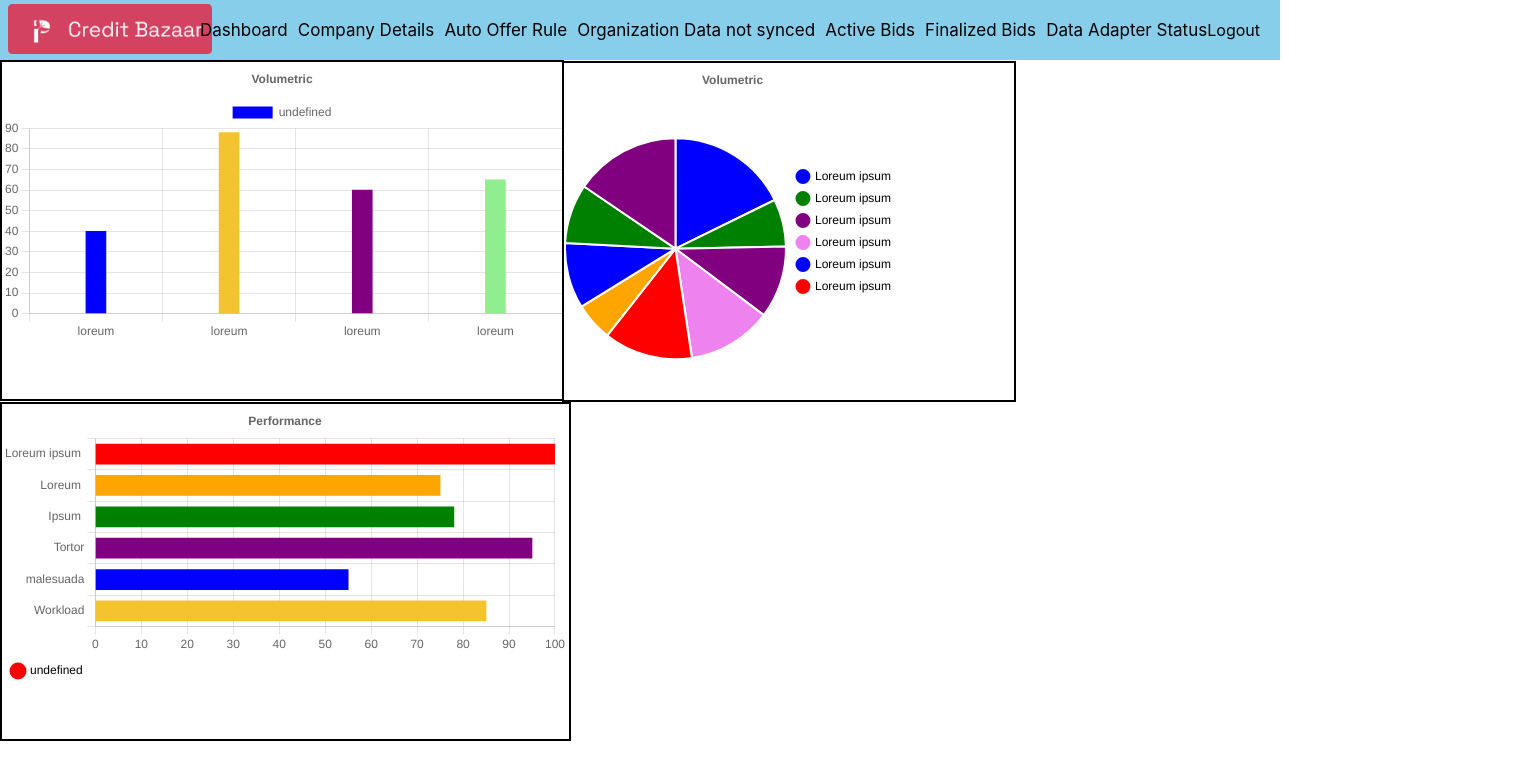
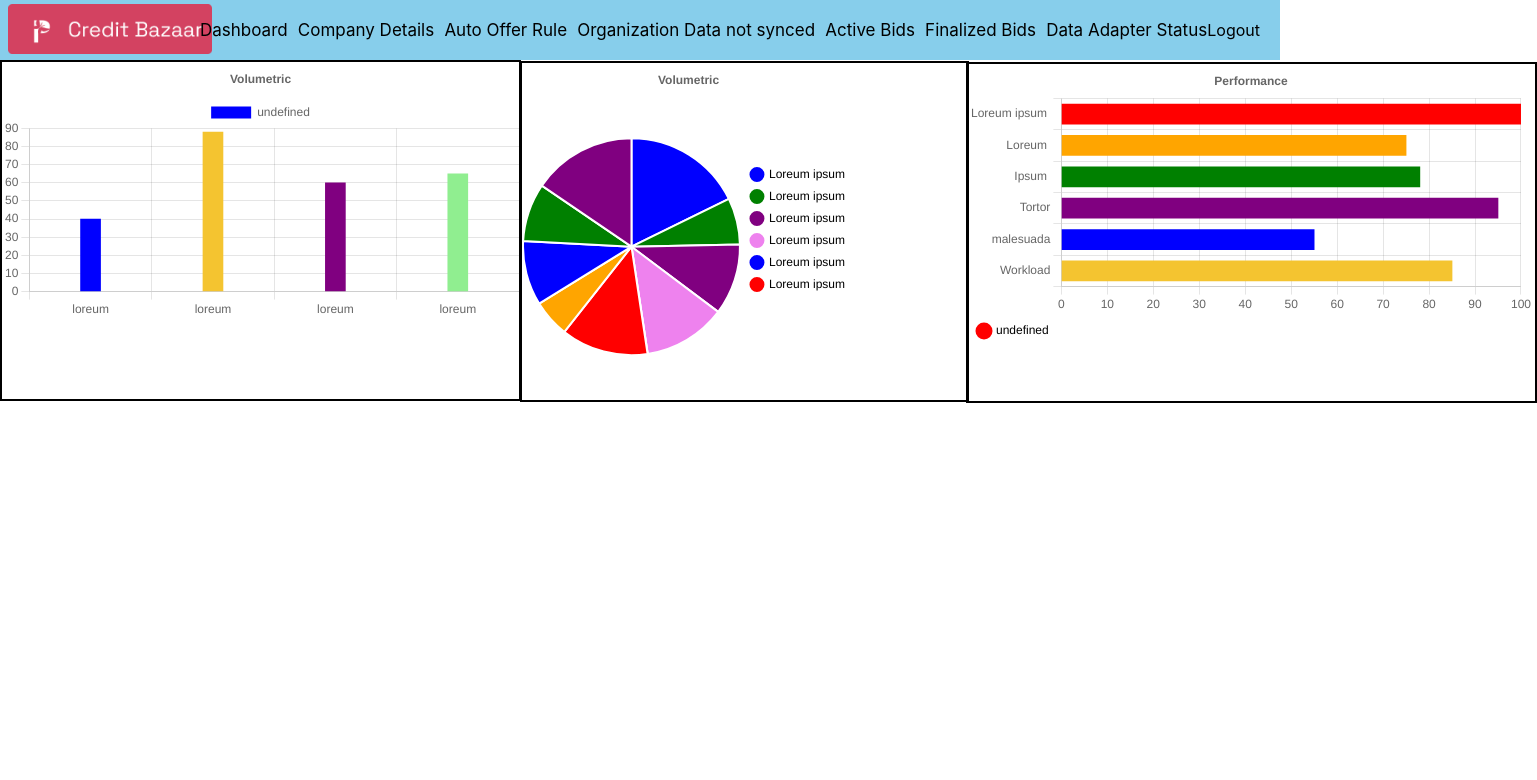
Before and after one commit to Ankur-cell-coder/Credit_comapny, a React (Create React App) app: page / in a window 1280 px wide. Shown: the top 780 px of the page, 1537 px wide, since content can reach past the window. Built offline with nearby package versions, Linux system fonts and the light colour scheme.

Commit message:
graph section completed

```diff
--- a/src/Components/Dashboardcontent/Horizontalgraph.js
+++ b/src/Components/Dashboardcontent/Horizontalgraph.js
@@ -68,7 +68,7 @@
 const Horizonta1 = styled.div`
 
   .class1{
-     width:560px;
+     width:517.3px;
      height:337px;
      margin-top:-30px;
      border:2px solid black;
--- a/src/Components/Dashboardcontent/Piechart.js
+++ b/src/Components/Dashboardcontent/Piechart.js
@@ -1,98 +1,85 @@
-import React from 'react'
-import {Chart as ChartJs, Tooltip, Title, ArcElement, Legend} from 'chart.js';
-import { Pie } from 'react-chartjs-2';
-import styled from 'styled-components';
-ChartJs.register(
-  Tooltip, Title, ArcElement, Legend
-);
+import React from "react";
+import { Chart as ChartJs, Tooltip, Title, ArcElement, Legend } from "chart.js";
+import { Pie } from "react-chartjs-2";
+import styled from "styled-components";
+ChartJs.register(Tooltip, Title, ArcElement, Legend);
 
-
-const options={
+const options = {
   plugins: {
     legend: {
-        display: true,
-        position:'right',
-        labels: {
-          usePointStyle: true,
-          pointStyle: 'circle',
-            color: 'black'
-        }
+      display: true,
+      position: "right",
+      labels: {
+        usePointStyle: true,
+        pointStyle: "circle",
+        color: "black",
+      },
     },
     title: {
-        display: true,
-        text: 'Volumetric',
+      display: true,
+      text: "Volumetric",
     },
-}
+  },
+};
+
+const data = {
+  datasets: [
+    {
+      data: [915, 359, 545, 637, 1, 670, 289, 496, 448, 799],
+      backgroundColor: [
+        "blue",
+        "green",
+        "purple",
+        "violet",
+        "blue",
+        "red",
+        "orange",
+      ],
+    },
+  ],
+
+  labels: [
+    "Loreum ipsum",
+    "Loreum ipsum",
+    "Loreum ipsum",
+    "Loreum ipsum",
+    "Loreum ipsum",
+    "Loreum ipsum",
+  ],
+};
+
+function PieChart1() {
+  return (
+    <Pie1>
+      <div className="graph">
+        <Pie data={data} options={options} />
+      </div>
+    </Pie1>
+  );
 }
 
-const data={
-  datasets:[{
-    data:[915,359,545,637,1,670,289,496,448,799],
-  backgroundColor:[
-    'blue',
-    'green',
-    'purple',
-    'violet',
-    'blue',
-    'red',
-    'orange',
+export default PieChart1;
 
-  ]
-}],
+const Pie1 = styled.div`
+  margin-left: 519.5px;
+  border: 2px solid black;
+  margin-top: -340px;
+  width: 445px;
 
-  labels:[
-    'Loreum ipsum',
-    'Loreum ipsum',
-    'Loreum ipsum',
-    'Loreum ipsum',
-    'Loreum ipsum',
-    'Loreum ipsum',
-
-  ],
-
-};
-
-
-function PieChart1() {
-
-
-
-
-  return (
-    <Pie1>
-     <div className='graph' >
-     <Pie data={data} options={options} />
-     </div>
-
-
-    </Pie1>
-  )
-}
-
-export default PieChart1
-
-const Pie1=styled.div`
-margin-left:562px;
-border:2px solid black;
-margin-top:-340px;
-width:450px;
-
-@media only screen and (min-width: 1800px){
-   width:500px;
-   height:375px;
-   margin-left:10px;
-   margin-top:93px;
-}
-
-.graph{
-  width:75%;
-  height:80%;
-  @media only screen and (min-width: 1800px){
-    width:90%;
-    height:95%;
-    margin-left:10px;
+  @media only screen and (min-width: 1800px) {
+    width: 500px;
+    height: 375px;
+    margin-left: 10px;
+    margin-top: 93px;
   }
 
-}
-
+  .graph {
+    width: 75%;
+    height: 336.5px;
+    @media only screen and (min-width: 1800px) {
+      width: 90%;
+      height: 95%;
+      margin-left: 10px;
+    }
+  }
 `;
--- a/src/Components/Dashboardcontent/Verticalgraph.js
+++ b/src/Components/Dashboardcontent/Verticalgraph.js
@@ -65,10 +65,11 @@
 const Dashboard1 = styled.div`
 
 
-    height: 335px;
+    height: 336.8px;
     width: 567px;
     border: 2px solid black;
-    margin-top:-339px
-    margin-left:100px;
+
+    margin-left:966px;
+    margin-top:-339.6px;
 
 `;
```
